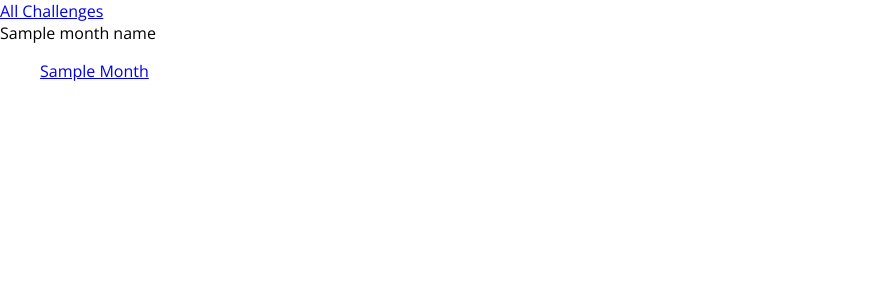
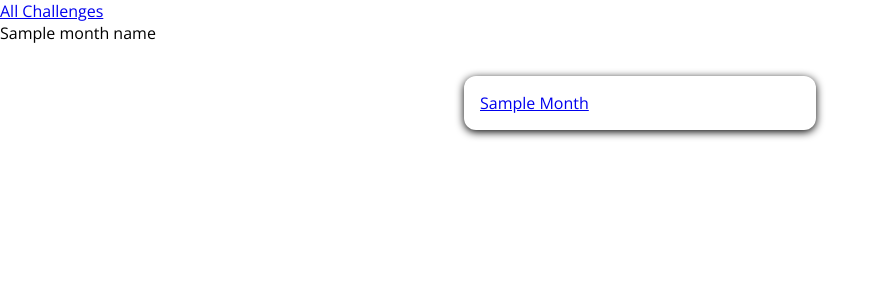
Before and after one commit to Manoj-Ghosh/Django, a Django app: template myWork/challenges/templates/challenges/index.html in a window 1280 px wide. Shown: the top 304 px of the page, without its empty margins (0-886 px from the left). Run offline with Django 3.2, Linux system fonts and the light colour scheme; the template is opened without the code that fills it: most values are stand-ins (such as "Sample title", 1, 10 or a date in 2020).

Commit message:
new style added in challenge.css file under static and challenges folder

```diff
--- a/myWork/challenges/static/challenges/challenges.css
+++ b/myWork/challenges/static/challenges/challenges.css
@@ -1,5 +1,12 @@
 ul{
 
     list-style:  none;
+    margin: 2rem auto;
+    width: 90%;
+    max-width: 20rem;
+    box-shadow: 0 2px 8px rgba(0,0,0,26);
+    padding: 1rem;
+    border-radius: 12px;
+
 
 }
```
